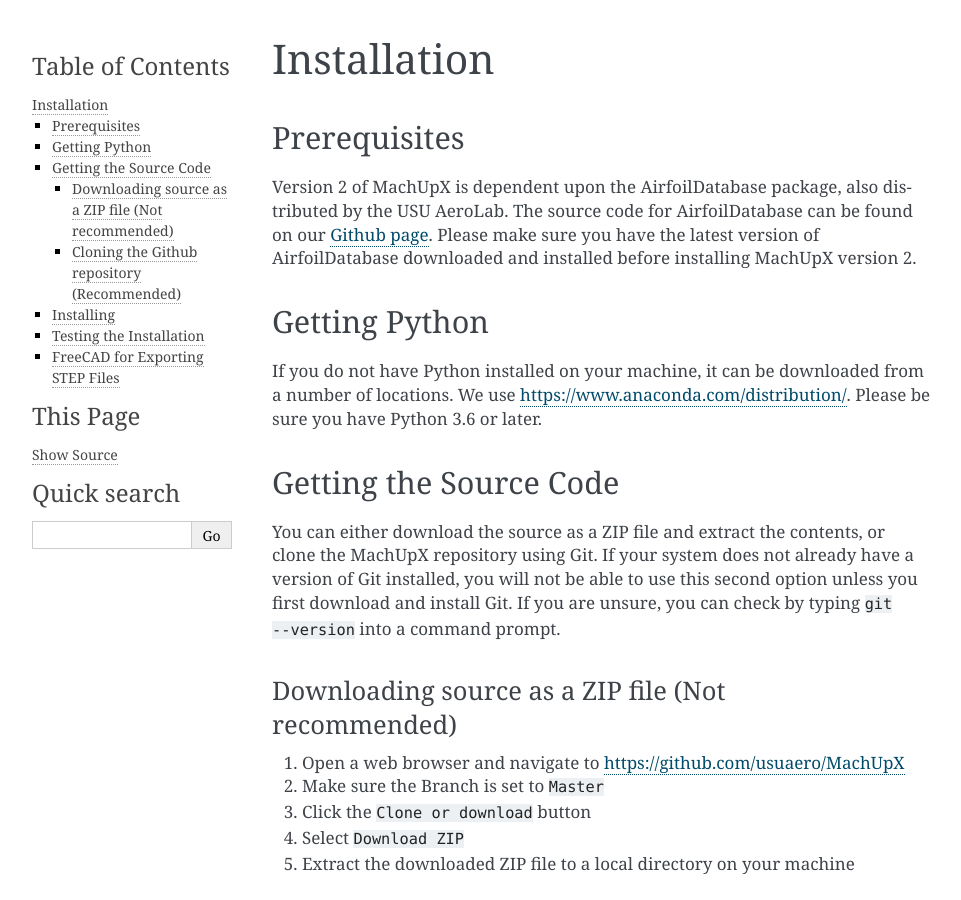
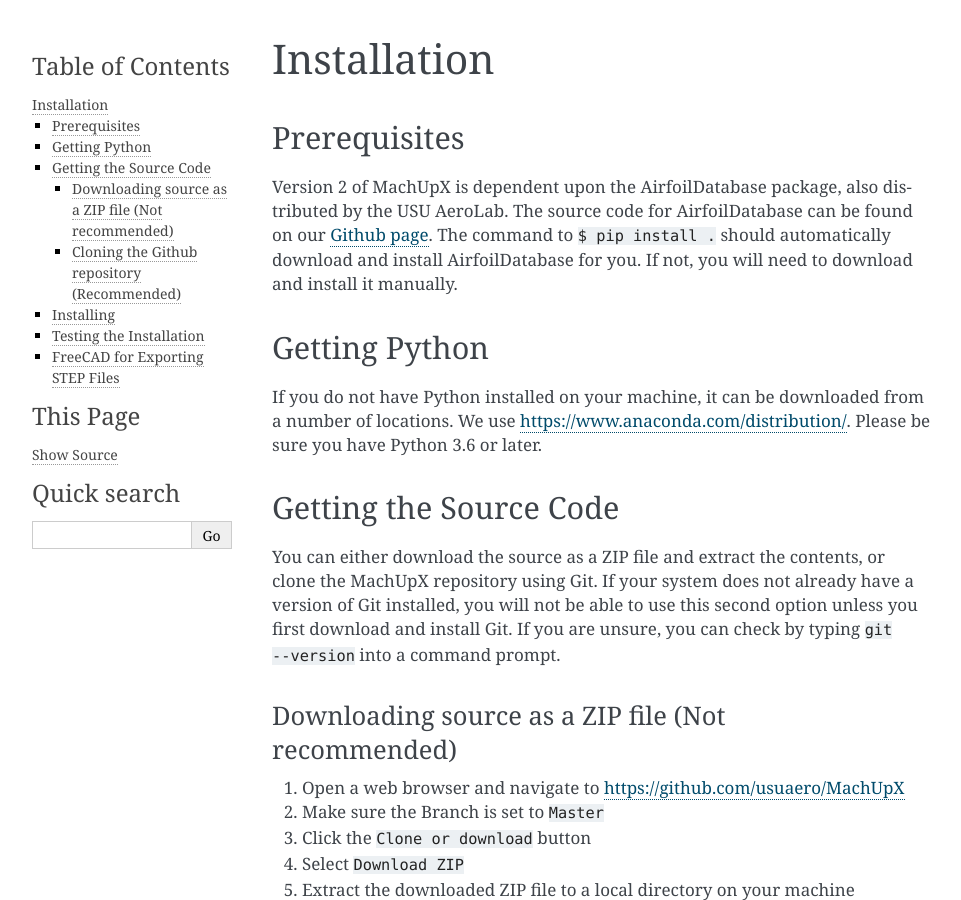
Before and after one commit to usuaero/MachUpX, a Sphinx documentation site: the page built from docs/source/installation.md, in a window 1280 px wide and 900 px high. Shown: the whole window, without its empty margins (148-1109 px from the left). Built offline with Sphinx 7.4.7, drawn with Linux system fonts in a browser that asks for light colours.

Commit message:
Updated installation instructions.

```diff
--- a/docs/source/installation.md
+++ b/docs/source/installation.md
@@ -2,7 +2,7 @@
 
 ## Prerequisites
 
-Version 2 of MachUpX is dependent upon the AirfoilDatabase package, also distributed by the USU AeroLab. The source code for AirfoilDatabase can be found on our [Github page](https://github.com/usuaero/AirfoilDatabase). Please make sure you have the latest version of AirfoilDatabase downloaded and installed before installing MachUpX version 2.
+Version 2 of MachUpX is dependent upon the AirfoilDatabase package, also distributed by the USU AeroLab. The source code for AirfoilDatabase can be found on our [Github page](https://github.com/usuaero/AirfoilDatabase). The command to `$ pip install .` should automatically download and install AirfoilDatabase for you. If not, you will need to download and install it manually.
 
 ## Getting Python
 
```
